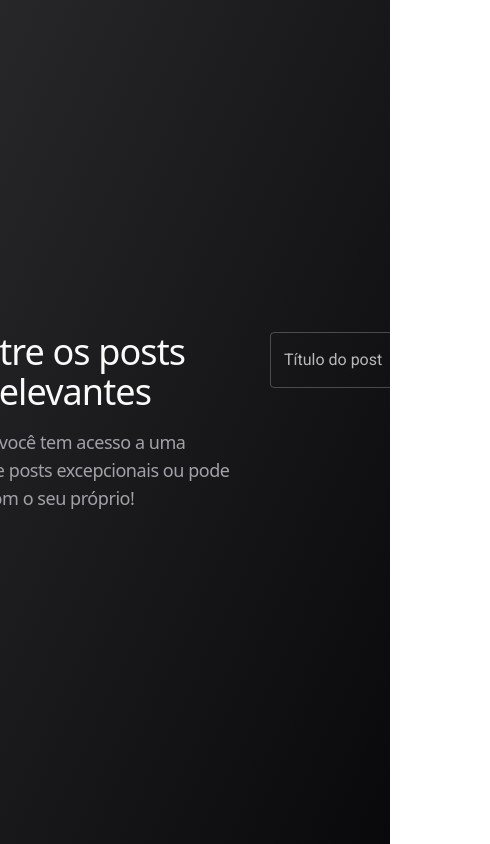
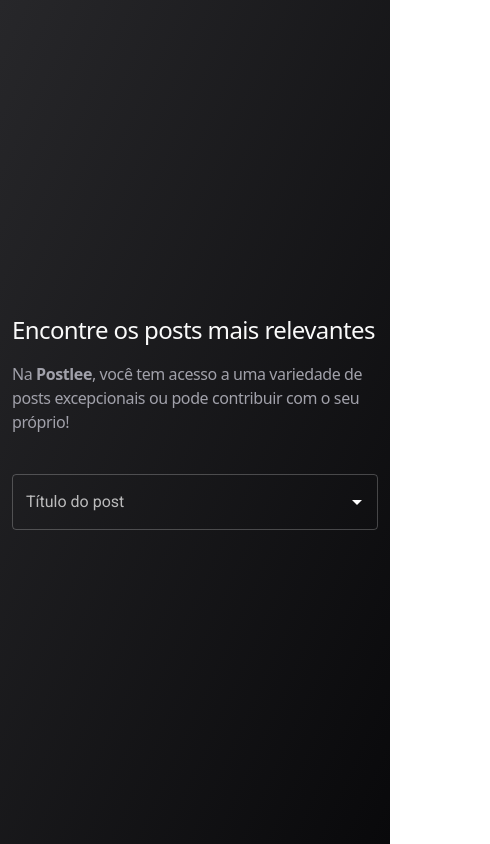
Before and after one commit to pyurips/arte-arena-selection-process, a Next.js app in the folder web-app/: page / in a window 390 px wide. Both pictures are taken after a click on the button "VOLTAR". Shown: the whole page, 490 px wide, since content can reach past the window. Built offline with nearby package versions, Linux system fonts and the light colour scheme; what @mui/material-nextjs would draw is missing.

Commit message:
configura a responsividade da aplicação web

```diff
--- a/web-app/app/components/post_container.tsx
+++ b/web-app/app/components/post_container.tsx
@@ -3,7 +3,7 @@ import DeleteIcon from "@mui/icons-material/ArrowBack";
 
 export default function PostContainer(props: { backCallback: () => void }) {
   return (
-    <section className="flex flex-col items-start gap-4 w-[800px]">
+    <section className="flex flex-col items-start gap-4 w-full p-3 max-w-[800px]">
       <Button
         onClick={() => props.backCallback()}
         variant="text"
--- a/web-app/app/page.tsx
+++ b/web-app/app/page.tsx
@@ -12,19 +12,19 @@ export default function Home() {
   return (
     <div className="flex flex-1 min-h-screen items-center justify-center bg-gradient-to-br from-zinc-800 to-zinc-950">
       {!showPost && (
-        <section className="flex flex-row gap-10">
+        <section className="flex flex-col lg:items-center lg:flex-row gap-10 p-3">
           <div className="flex flex-col gap-4">
-            <p className="text-zinc-50 font-medium text-4xl tracking-tight">
+            <p className="text-zinc-50 font-medium text-2xl sm:text-3xl tracking-tight">
               Encontre os posts mais relevantes
             </p>
-            <p className="text-zinc-400 text-lg tracking-tight max-w-xl">
+            <p className="text-zinc-400 text-md sm:text-lg tracking-tight">
               Na <span className="font-bold">Postlee</span>, você tem acesso a
               uma variedade de posts excepcionais ou pode{" "}
               <span className="font-medium">contribuir com o seu próprio</span>!
             </p>
           </div>
 
-          <div className="flex flex-col gap-5 w-96">
+          <div className="flex flex-col gap-5 w-full max-w-96">
             <Autocomplete
               disablePortal
               options={[]}
```
